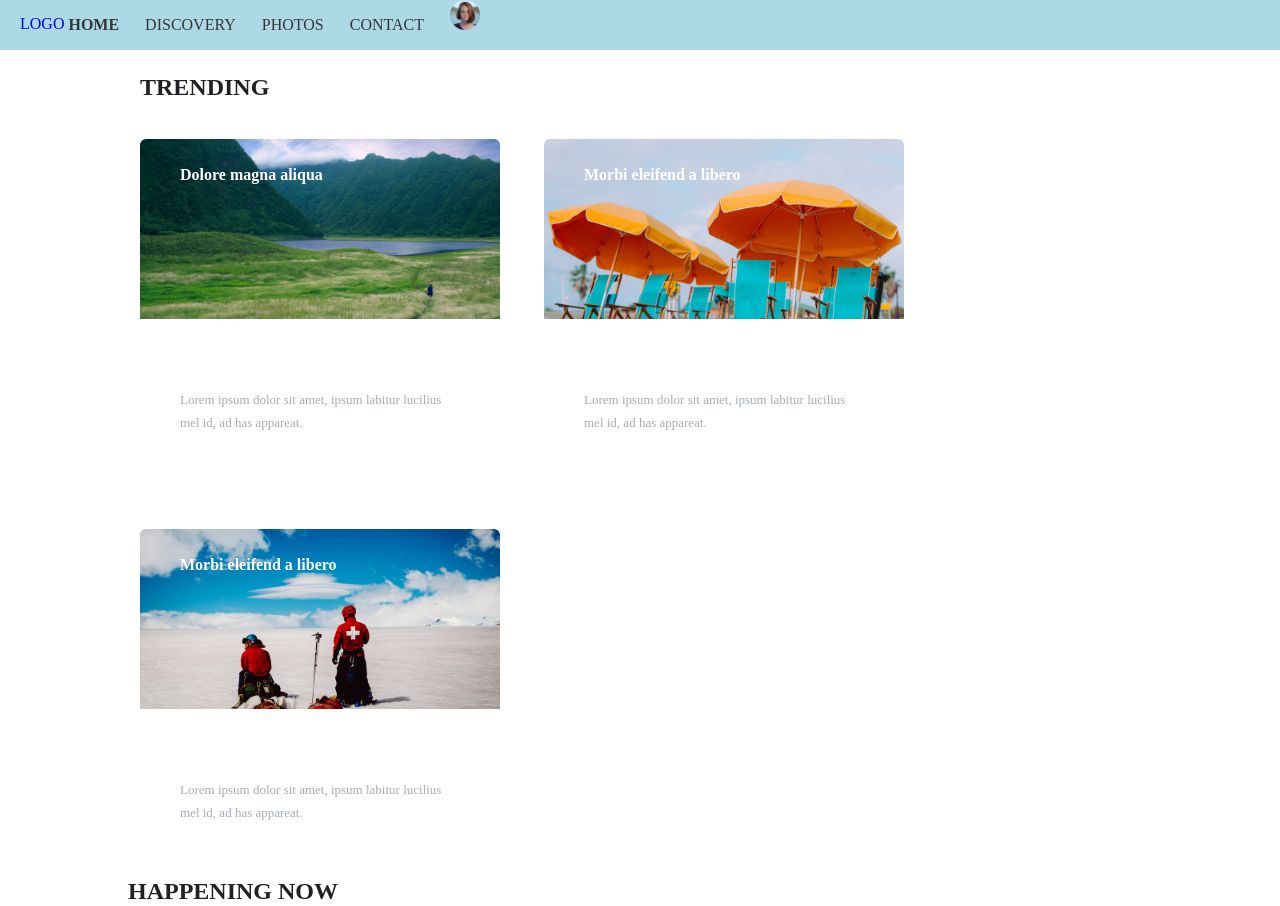
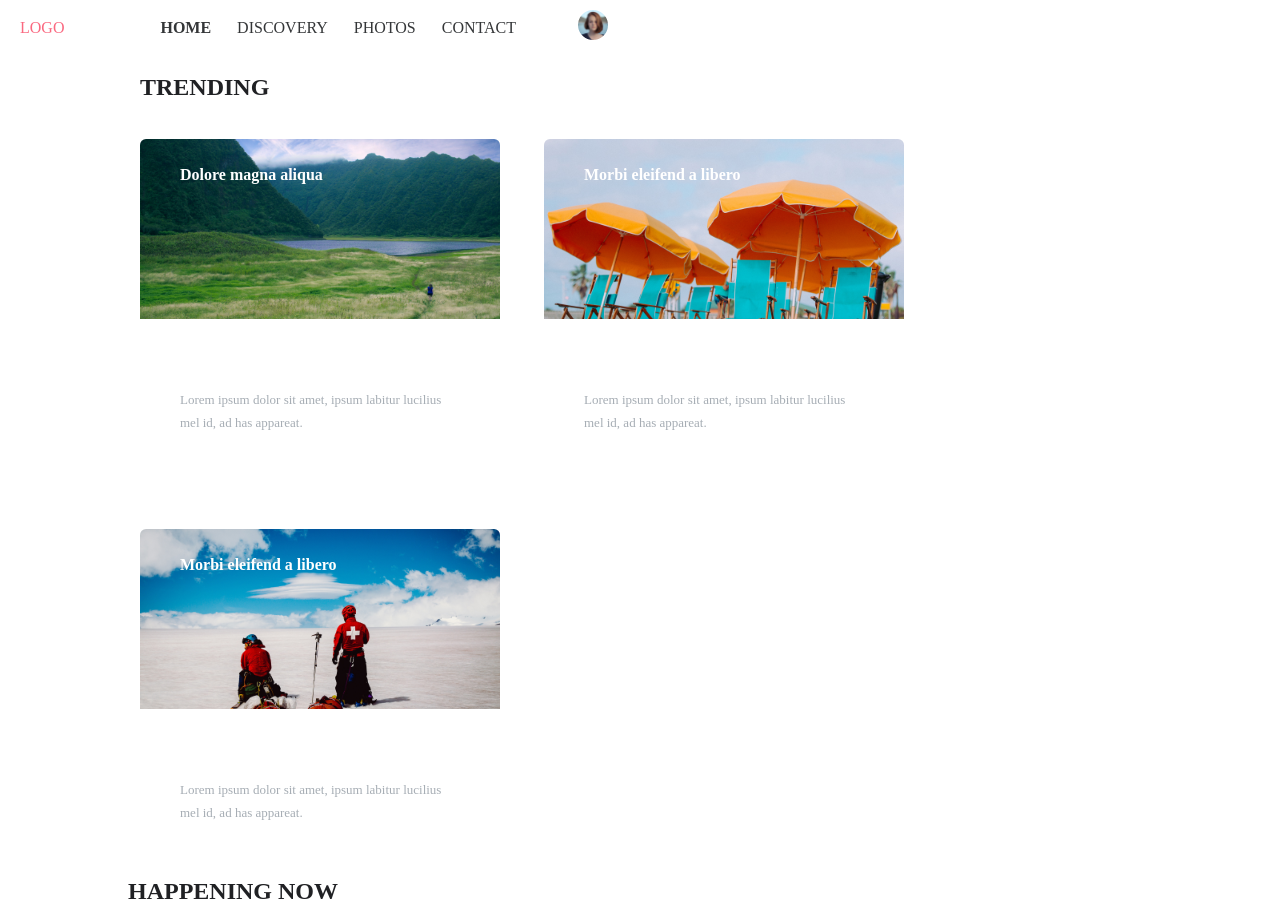
Before and after one commit to Meri-MG/Lesson-5-UniLab-positions, a plain HTML site: page index.html in a window 1280 px wide. Shown: the top 906 px of the page. Drawn offline with Linux system fonts and the light colour scheme.

Commit message:
add corrections

```diff
--- a/css/style.css
+++ b/css/style.css
@@ -1,10 +1,12 @@
-.container {
-  width: 80%;
-  margin: 0 auto;
+
+.header-wrapper .logo {
+  display: inline-block;
+  vertical-align: middle;
+  color: #FA6980;
+  margin-right: 92px;
+  margin-bottom: 15px;
 }
-
 .header-wrapper {
-  background-color: lightblue;
   position: fixed;
   padding-left: 20px;
   top: 0;
@@ -14,6 +16,7 @@
 }
 
 .header-wrapper .navigation {
+  margin-top: 20px;
   display: inline-block;
   vertical-align: middle;
   height: 50px;
@@ -31,6 +34,12 @@
 
 .header-wrapper .navigation .nav-li a {
   color: #343638;
+}
+.circled-image {
+  margin-top: 10px;
+  display: inline-block;
+  position: fixed;
+  margin-left: 40px;
 }
 
 .section1 {
@@ -74,7 +83,10 @@
   height: 38px;
   margin: 66px 40px;
 }
-
+.container {
+  width: 80%;
+  margin: 0 auto;
+}
 .section2 {
   width: 60%;
   min-height: 100px;
--- a/css/style_m.css
+++ b/css/style_m.css
@@ -2,8 +2,6 @@
     display: inline-block;
     vertical-align: middle;
     color: #FA6980;
-    /* margin-left: 20px;
-    margin-top:18px; */
     margin-right: 92px;
 }
 .navigation{
--- a/index.html
+++ b/index.html
@@ -27,12 +27,16 @@
                 <li class="nav-li">
                     <a href="#">contact</a>
                 </li>
-                <li class="nav-li">
-                    <a href="#"><img class="circled-image" src="images/nav-image.png" alt="nav-image"></a>
-                </li>
+
             </ul>
         </nav>
+        <div class="circled-image">
+            <!-- <li class="nav-li"> -->
+                <a href="#"><img  src="images/nav-image.png" alt="nav-image"></a>
+            <!-- </li> -->
+        </div>
     </header>
+
     <section class="section1">
         <h2 class="section-titles">trending</h2>
         <div class="small-images">
```
